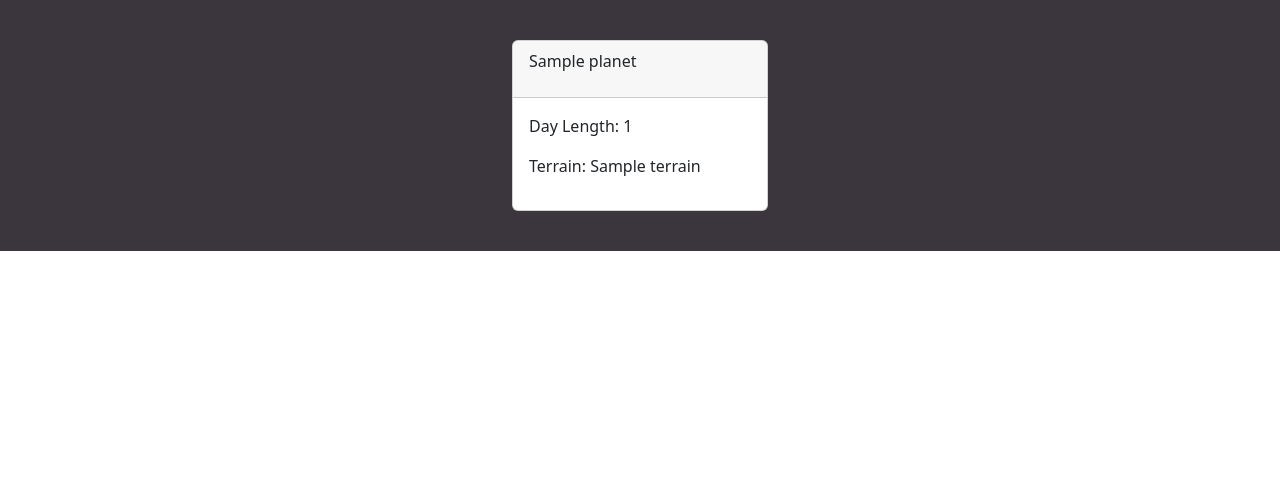
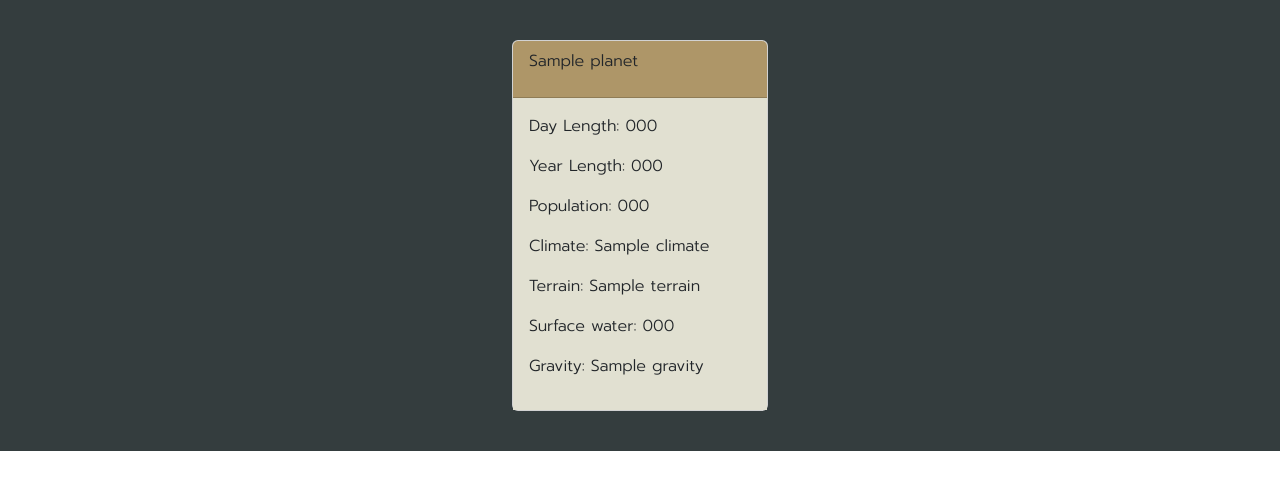
Before and after one commit to LisaS7/star-wars-planets, a Flask app: template templates/index.html in a window 1280 px wide. Shown: the top 490 px of the page. Run offline with Flask 2, Linux system fonts and the light colour scheme; the template is opened without the code that fills it: most values are stand-ins (such as "Sample title", 1, 10 or a date in 2020).

Commit message:
Updated readme with link to GitHub pages. All stats now shown on planet cards. Added some basic style.

```diff
--- a/static/style.css
+++ b/static/style.css
@@ -1,5 +1,13 @@
+@import url('https://fonts.googleapis.com/css2?family=Prompt:wght@300&display=swap');
+
+* {
+    font-family: 'Prompt', sans-serif;
+}
+
 :root {
-    --dark: #3b353e
+    --dark: #343d3e;
+    --light1: #ae9668;
+    --light2: #e1e0d1;
 }
 
 .planet-container {
@@ -14,3 +22,11 @@
 .card {
     width: 20vw;
 }
+
+.card-header {
+    background-color: var(--light1);
+}
+
+.card-body {
+    background-color: var(--light2);
+}
--- a/templates/index.html
+++ b/templates/index.html
@@ -4,8 +4,8 @@
     <meta charset="UTF-8">
     <meta http-equiv="X-UA-Compatible" content="IE=edge">
     <meta name="viewport" content="width=device-width, initial-scale=1.0">
+    <link href="https://cdn.jsdelivr.net/npm/bootstrap@5.2.0-beta1/dist/css/bootstrap.min.css" rel="stylesheet" integrity="sha384-0evHe/X+R7YkIZDRvuzKMRqM+OrBnVFBL6DOitfPri4tjfHxaWutUpFmBp4vmVor" crossorigin="anonymous">
     <link rel="stylesheet" type="text/css" href="{{ url_for('static',filename='style.css') }}">
-    <link href="https://cdn.jsdelivr.net/npm/bootstrap@5.2.0-beta1/dist/css/bootstrap.min.css" rel="stylesheet" integrity="sha384-0evHe/X+R7YkIZDRvuzKMRqM+OrBnVFBL6DOitfPri4tjfHxaWutUpFmBp4vmVor" crossorigin="anonymous">
     <title>Star Wars Planets</title>
 </head>
 <body>
@@ -16,8 +16,14 @@
                     <p>{{ planet.name }}</p>
                 </div>
                 <div class="card-body">
-                    <p>Day Length: {{ planet.day_length }}</p>
-                    <p>Terrain: {% for terrain in planet.terrain %}{{ terrain }}{% endfor %}</p>
+                    <p>Day Length: {{ planet.format_number_for_display('day_length', ' hours') }}</p>
+                    <p>Year Length: {{ planet.format_number_for_display('year_length', ' days') }}</p>
+                    <p>Population: {{ planet.format_number_for_display('population') }}</p>
+                    <p>Climate: {{ planet.climate }}</p>
+                    <p>Terrain: {{ planet.terrain }}</p>
+                    <p>Surface water: {{ planet.format_number_for_display('surface_water', '%') }}</p>
+                    <p>Gravity: {{ planet.gravity }}</p>
+
                 </div>
             </div>
         {% endfor %}
```
Also changed, not shown: README.md.
